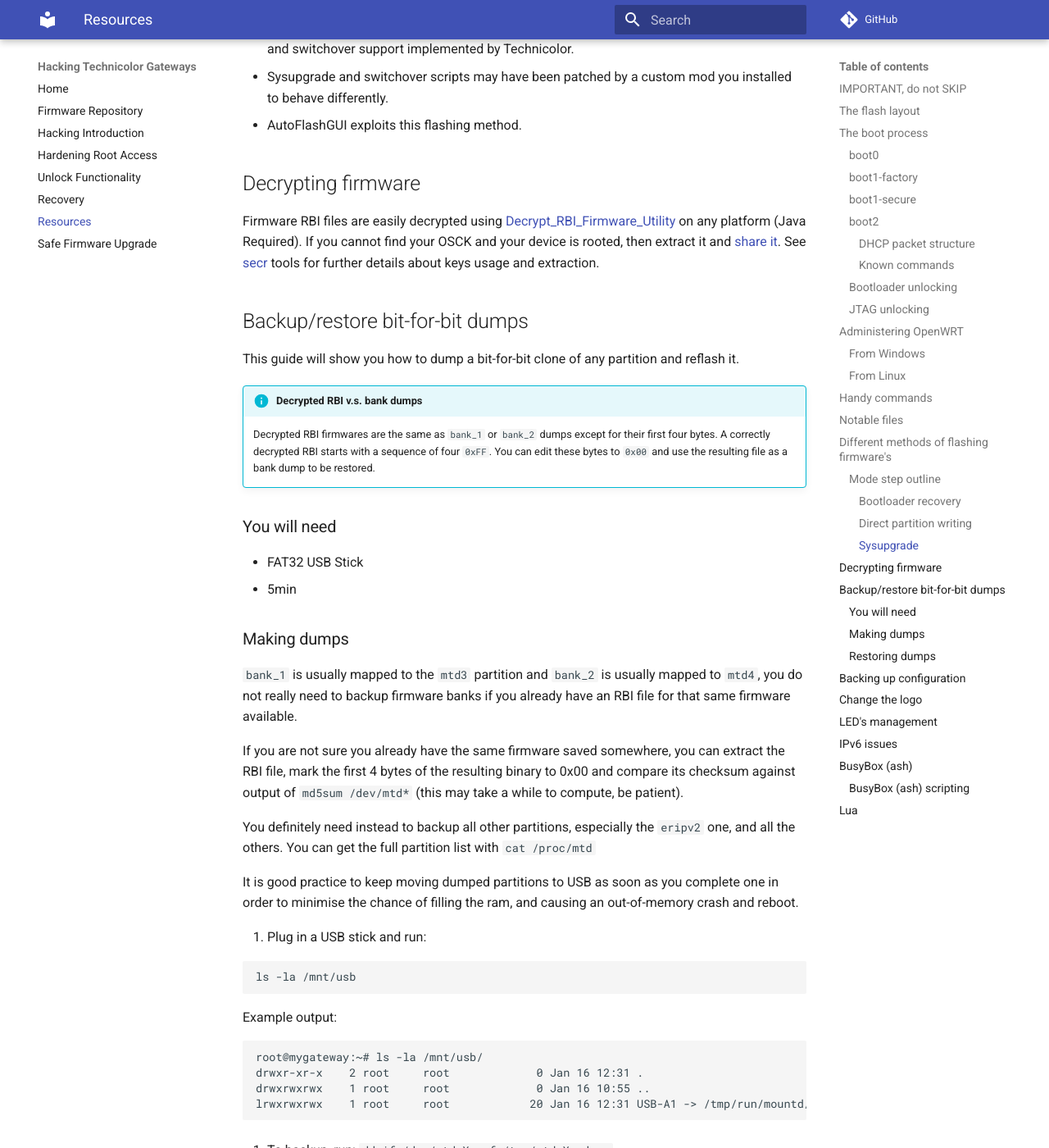
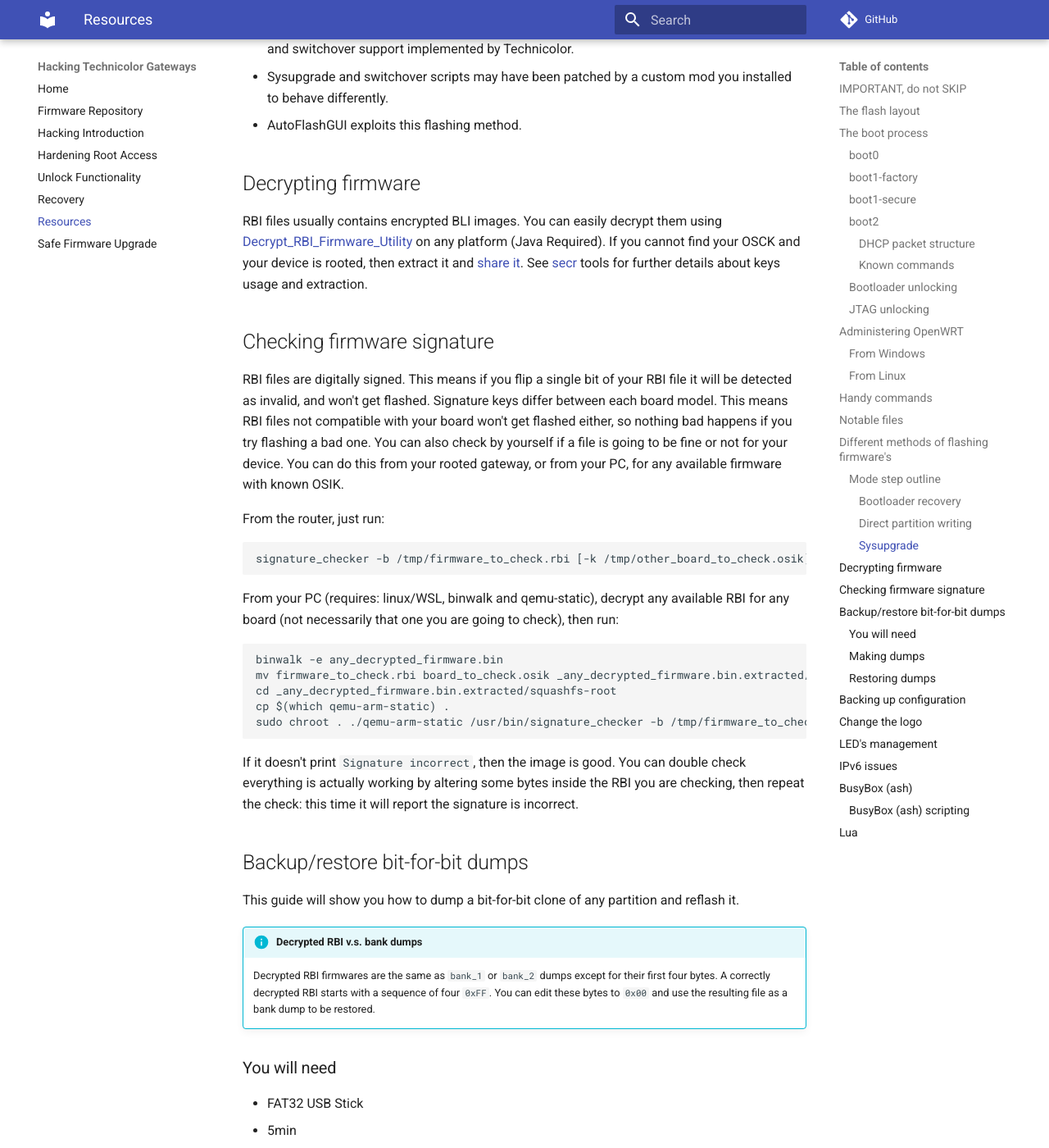
Before and after one commit to hack-technicolor/hack-technicolor, an MkDocs documentation site: the page built from docs/Resources.md, in a window 1280 px wide and 1400 px high, scrolled down 8464 px. Shown: the whole window at 82% size. Built offline with MkDocs 1.6.1 and Material for MkDocs 9.7.7, drawn with Linux system fonts in a browser that asks for light colours; comment, search, counter and statistics services are not loaded.

Commit message:
RBI signature checking

````diff
--- a/docs/Resources.md
+++ b/docs/Resources.md
@@ -279,7 +279,26 @@
 
 ## Decrypting firmware
 
-Firmware RBI files are easily decrypted using [Decrypt_RBI_Firmware_Utility](https://github.com/Ansuel/Decrypt_RBI_Firmware_Utility/releases) on any platform (Java Required). If you cannot find your OSCK and your device is rooted, then extract it and [share it](https://github.com/kevdagoat/hack-technicolor/upload/master/osck). See [secr](https://github.com/pedro-n-rocha/secr) tools for further details about keys usage and extraction.
+RBI files usually contains encrypted BLI images. You can easily decrypt them using [Decrypt_RBI_Firmware_Utility](https://github.com/Ansuel/Decrypt_RBI_Firmware_Utility/releases) on any platform (Java Required). If you cannot find your OSCK and your device is rooted, then extract it and [share it](https://github.com/kevdagoat/hack-technicolor/upload/master/osck). See [secr](https://github.com/pedro-n-rocha/secr) tools for further details about keys usage and extraction.
+
+## Checking firmware signature
+
+RBI files are digitally signed. This means if you flip a single bit of your RBI file it will be detected as invalid, and won't get flashed. Signature keys differ between each board model. This means RBI files not compatible with your board won't get flashed either, so nothing bad happens if you try flashing a bad one. You can also check by yourself if a file is going to be fine or not for your device. You can do this from your rooted gateway, or from your PC, for any available firmware with known OSIK.
+
+From the router, just run:
+```bash
+signature_checker -b /tmp/firmware_to_check.rbi [-k /tmp/other_board_to_check.osik]
+```
+From your PC (requires: linux/WSL, binwalk and qemu-static), decrypt any available RBI for any board (not necessarily that one you are going to check), then run:
+```bash
+binwalk -e any_decrypted_firmware.bin
+mv firmware_to_check.rbi board_to_check.osik _any_decrypted_firmware.bin.extracted/squashfs-root/tmp/
+cd _any_decrypted_firmware.bin.extracted/squashfs-root
+cp $(which qemu-arm-static) .
+sudo chroot . ./qemu-arm-static /usr/bin/signature_checker -b /tmp/firmware_to_check.rbi -k /tmp/board_to_check.osik
+```
+
+If it doesn't print `Signature incorrect`, then the image is good. You can double check everything is actually working by altering some bytes inside the RBI you are checking, then repeat the check: this time it will report the signature is incorrect.
 
 ## Backup/restore bit-for-bit dumps
 
````
Also changed, not shown: docs/Recovery.md (+3 -3 lines).
